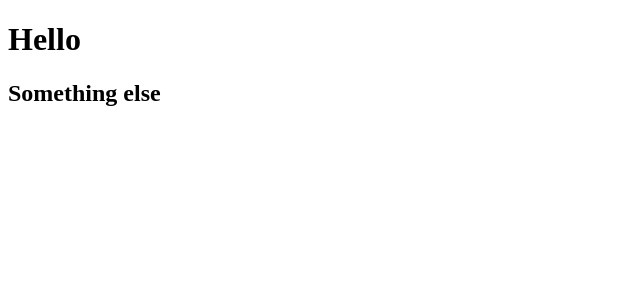
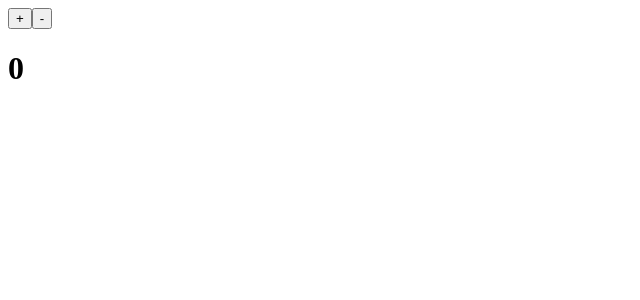
Before and after one commit to mmoga/react-counter, a React (Create React App) app: page / in a window 1280 px wide. Shown: the top 300 px of the page, without its empty margins (0-640 px from the left). Built offline with nearby package versions, Linux system fonts and the light colour scheme.

Commit message:
made the incremeent and decrement work on a counter. Additionally, created the layout for a counter and added files to .gitignore

```diff
--- a/src/App.js
+++ b/src/App.js
@@ -1,12 +1,20 @@
 import React, { Component } from 'react';
 
 class App extends Component {
+  constructor() {
+    super();
+    this.state = {
+      count: 0
+    }
+  }
   render() {
+    // you can return only one HTML element per render, hence <div>
     return (
-      <div>
-        <h1>Hello</h1>
-      <h2>Something else</h2>
-      </div>
+     <div>
+       <button onClick={() => this.setState({count: this.state.count + 1})}>+</button>
+       <button onClick={() => this.setState({count: this.state.count - 1})}>-</button>
+       <h1>{this.state.count}</h1>
+     </div>
     );
   }
 }
```
Also changed, not shown: 1 other file (tests, documents, lock files or other folders).
